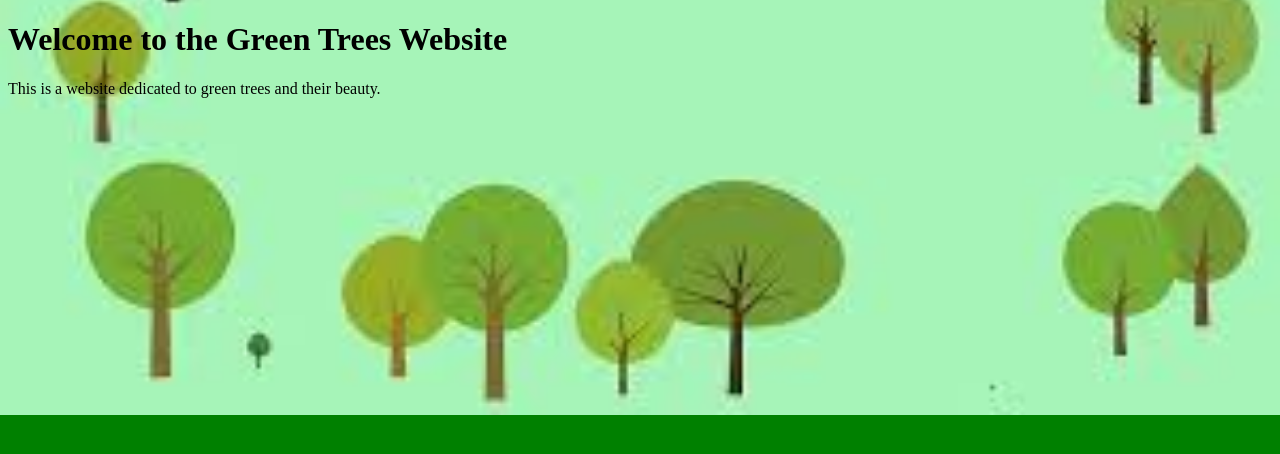
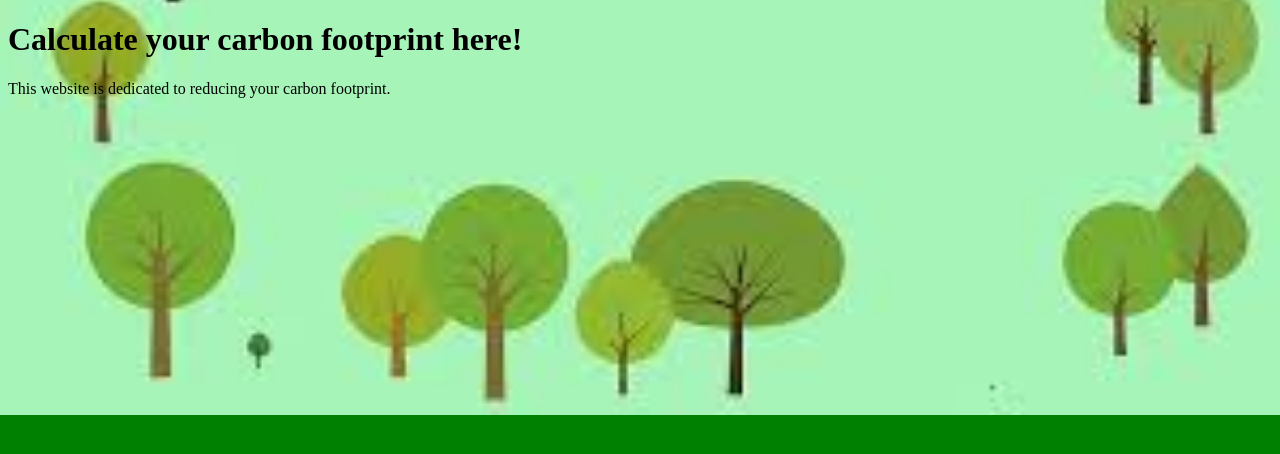
Before and after one commit to prathik-ankala/carbon, a plain HTML site: page index.html in a window 1280 px wide. Drawn offline with Linux system fonts and the light colour scheme.

Commit message:
Update index.html

```diff
--- a/index.html
+++ b/index.html
@@ -13,7 +13,7 @@
     </style>
   </head>
   <body>
-    <h1>Welcome to the Green Trees Website</h1>
-    <p>This is a website dedicated to green trees and their beauty.</p>
+    <h1>Calculate your carbon footprint here!</h1>
+    <p>This website is dedicated to reducing your carbon footprint.</p>
   </body>
 </html>
```
